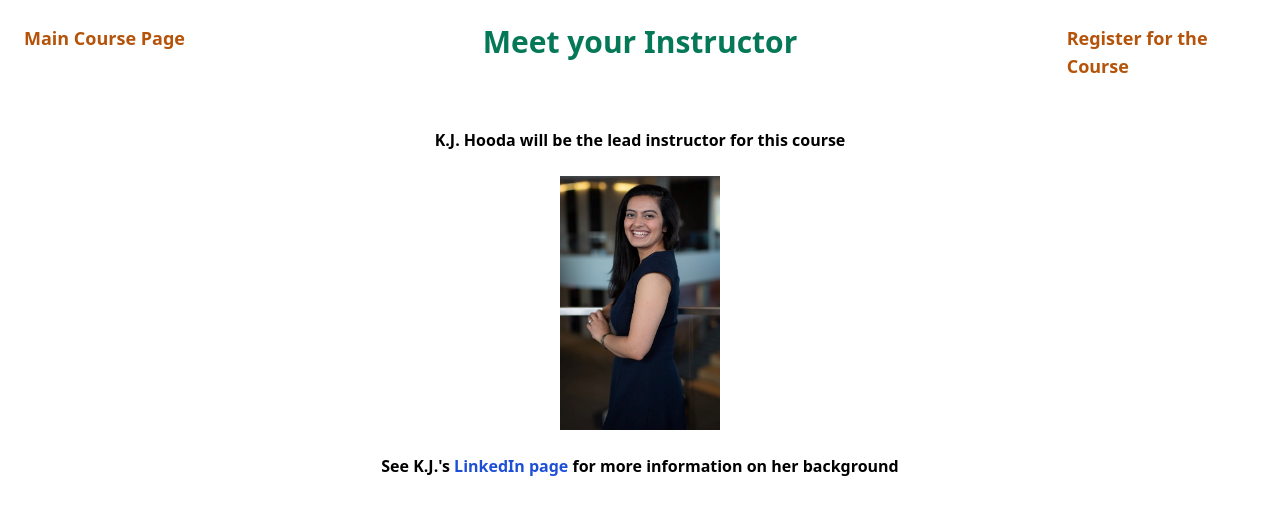
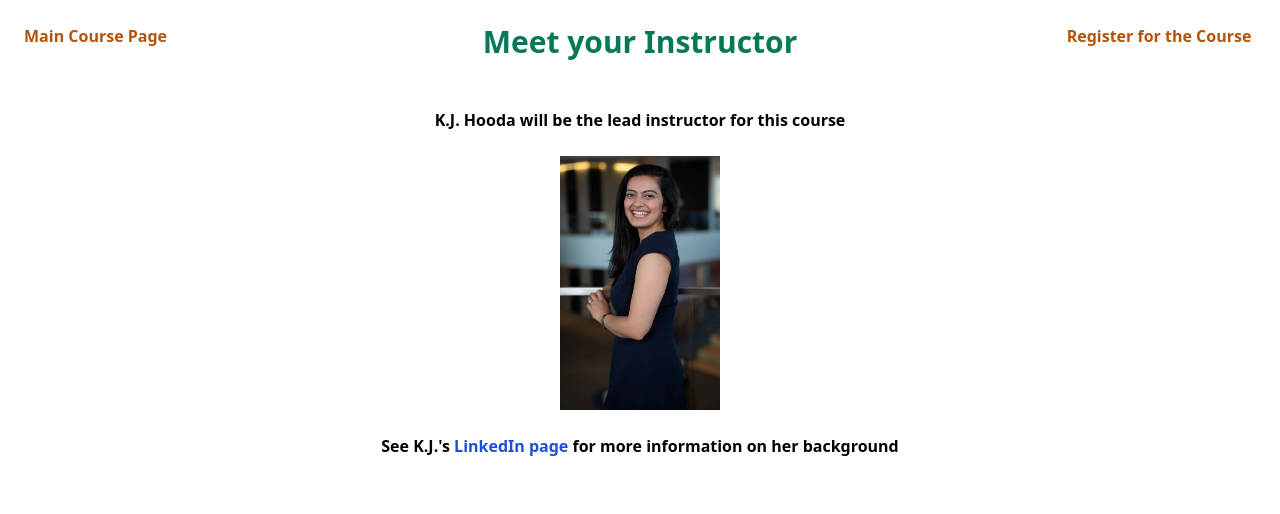
Before and after one commit to kanwaljhooda/hw2, a plain HTML site: page aboutinstructor.html in a window 1280 px wide. Drawn offline with nearby package versions, Linux system fonts and the light colour scheme.

Commit message:
Updated font sizes

```diff
--- a/aboutinstructor.html
+++ b/aboutinstructor.html
@@ -17,7 +17,7 @@
     <div class="flex">
 
         <div class="w-1/6 m-6">
-            <a class="text-lg text-yellow-700 font-bold" href="index.html">Main Course Page</a>
+            <a class="text-yellow-700 font-bold" href="index.html">Main Course Page</a>
         </div>
 
         <div class="w-2/3 m-6">
@@ -25,7 +25,7 @@
         </div>
 
         <div class="w-1/6 m-6">
-            <a class="text-lg text-yellow-700 font-bold" href="registration.html">Register for the Course</a>
+            <a class="text-yellow-700 font-bold" href="registration.html">Register for the Course</a>
         </div>
 
     </div>
```
Also changed, not shown: index.html (+2 -2 lines).
